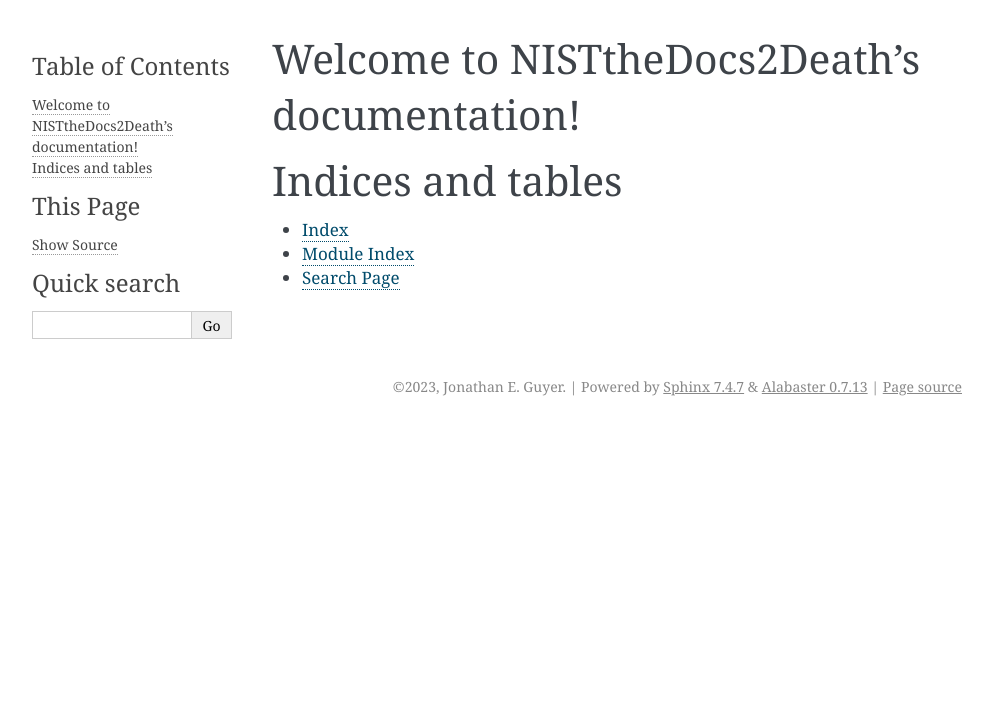
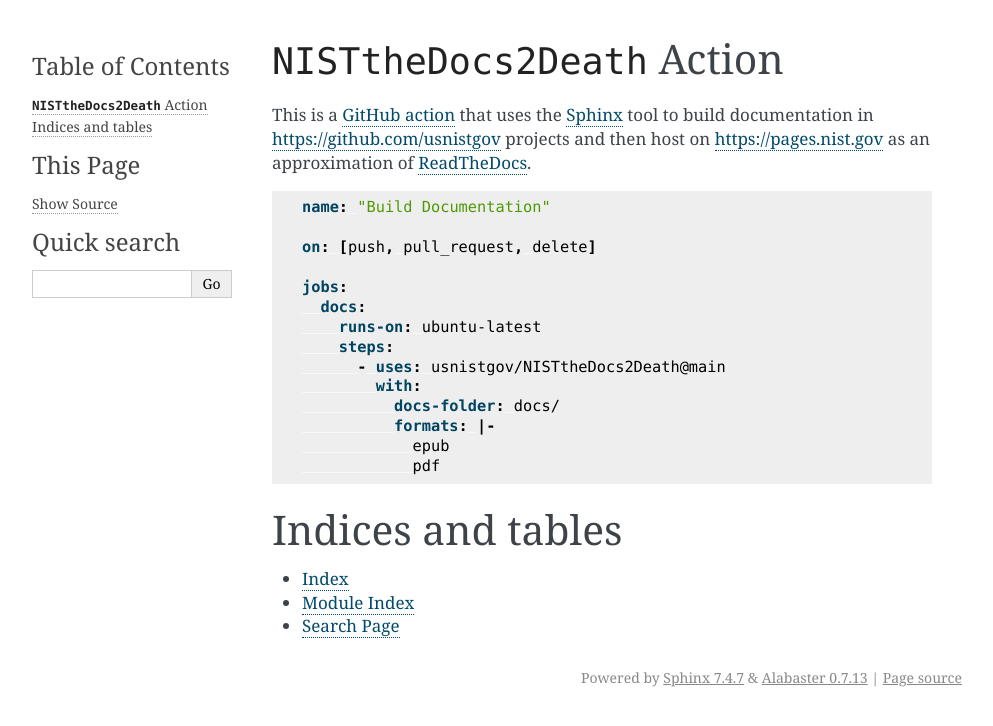
Before and after one commit to usnistgov/Docs4NIST, a Sphinx documentation site: the page built from docs/index.rst, in a window 1280 px wide. Shown: the top 726 px of the page, without its empty margins (148-1141 px from the left). Built offline with Sphinx 7.4.7, drawn with Linux system fonts in a browser that asks for light colours.

Commit message:
Begin fleshing out documentation

```diff
--- a/docs/conf.py
+++ b/docs/conf.py
@@ -7,7 +7,7 @@
 # https://www.sphinx-doc.org/en/master/usage/configuration.html#project-information
 
 project = 'NISTtheDocs2Death'
-copyright = '2023, Jonathan E. Guyer'
+copyright = u'works of NIST employees are not not subject to copyright protection in the United States'
 author = 'Jonathan E. Guyer'
 
 # -- General configuration ---------------------------------------------------
@@ -18,6 +18,13 @@
 templates_path = ['_templates']
 exclude_patterns = ['_build', 'Thumbs.db', '.DS_Store']
 
+# If extensions (or modules to document with autodoc) are in another directory,
+# add these directories to sys.path here.
+import pathlib
+import sys
+sys.path.insert(0, pathlib.Path(__file__).parents[2].resolve().as_posix())
+
+autoclass_content = "both"
 
 
 # -- Options for HTML output -------------------------------------------------
@@ -25,3 +32,5 @@
 
 html_theme = 'alabaster'
 html_static_path = ['_static']
+
+html_show_copyright = False
--- a/docs/index.rst
+++ b/docs/index.rst
@@ -3,13 +3,35 @@
    You can adapt this file completely to your liking, but it should at least
    contain the root `toctree` directive.
 
-Welcome to NISTtheDocs2Death's documentation!
-=============================================
+``NISTtheDocs2Death`` Action
+============================
+
+This is a `GitHub action <https://docs.github.com/en/actions>`_ that uses
+the `Sphinx <https://www.sphinx-doc.org/>`_ tool to build documentation in
+https://github.com/usnistgov projects and then host on
+https://pages.nist.gov as an approximation of `ReadTheDocs
+<https://readthedocs.org>`_.
+
+.. code-block:: yaml
+
+   name: "Build Documentation"
+
+   on: [push, pull_request, delete]
+
+   jobs:
+     docs:
+       runs-on: ubuntu-latest
+       steps:
+         - uses: usnistgov/NISTtheDocs2Death@main
+           with:
+             docs-folder: docs/
+             formats: |-
+               epub
+               pdf
 
 .. toctree::
    :maxdepth: 2
    :caption: Contents:
-
 
 
 Indices and tables
```
